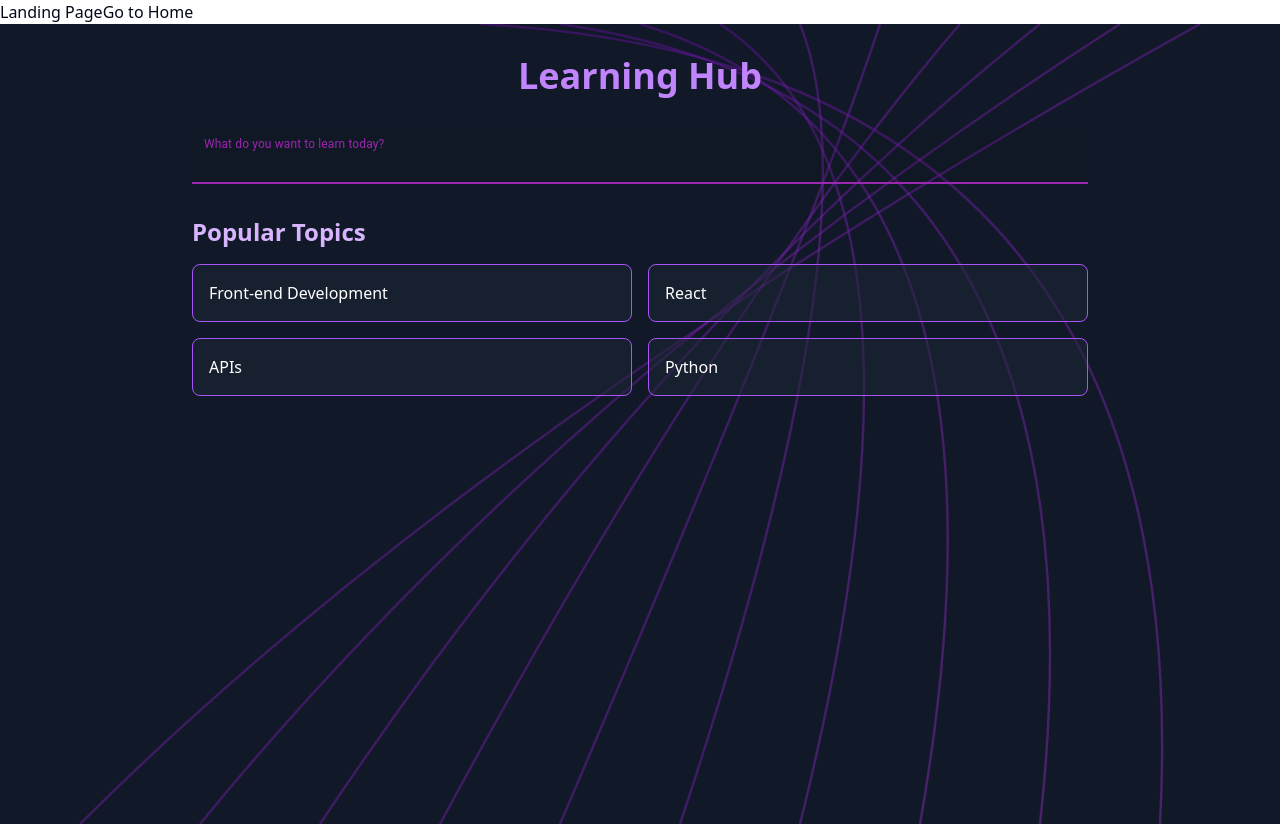
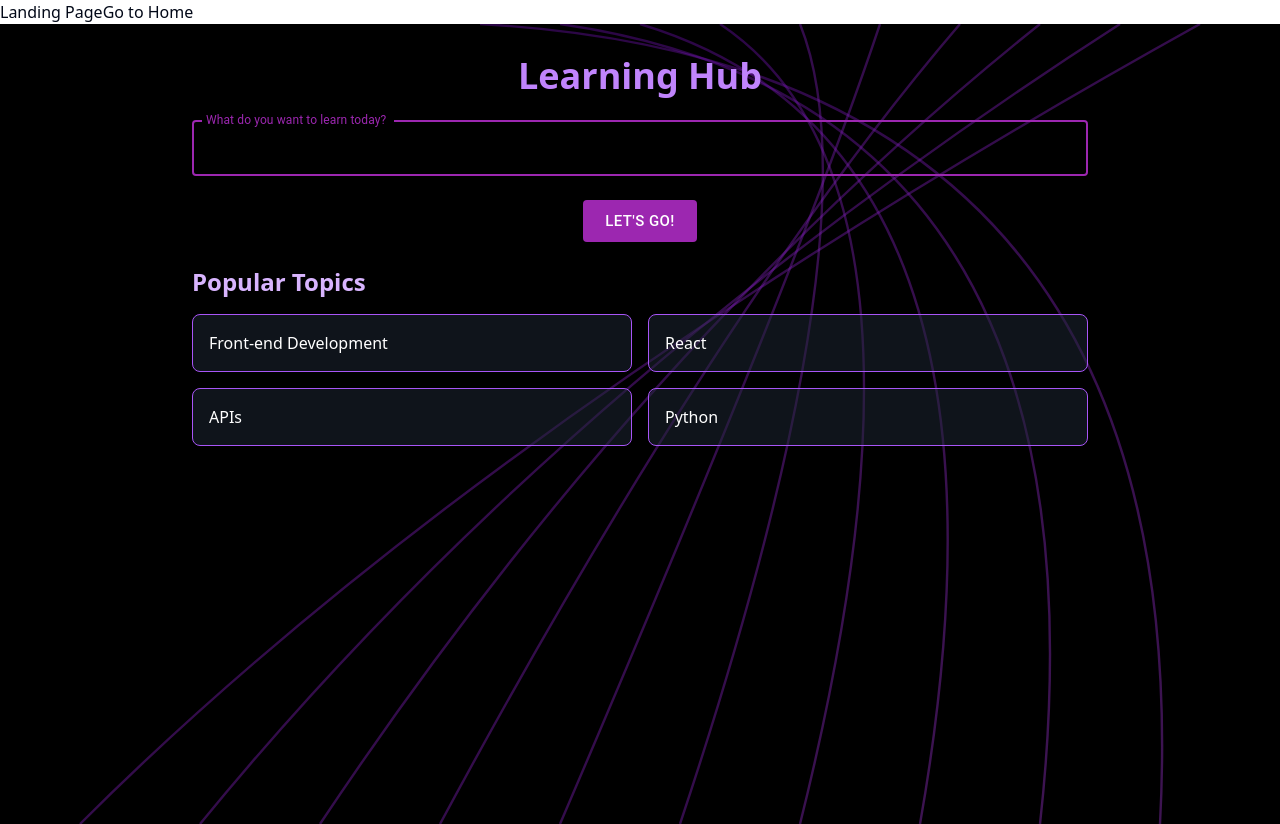
Before and after one commit to DIodide/MindBridge-front, a Next.js app: page /inputPage in a window 1280 px wide. Built offline with nearby package versions, Linux system fonts and the light colour scheme.

Commit message:
button functionality for goal

```diff
--- a/src/components/InputPage.js
+++ b/src/components/InputPage.js
@@ -1,12 +1,20 @@
+"use client"
 import { TextField } from "@mui/material";
-// import { Textarea, Button } from "./Textarea";
+import { Button } from "@mui/material";
+import { useState } from "react";
 
 
 export default function InputPage() {
   const topics = ["Front-end Development", "React", "APIs", "Python"]
+  const [goal, setGoal] = useState("")
+  const handlechange = (event) => {
+    setGoal(event.target.value)
+  }
+
+
 
   return (
-    <div className="min-h-screen bg-gray-900 text-white p-8 relative overflow-hidden">
+    <div className="min-h-screen bg-black text-white p-8 relative overflow-hidden">
       {/* Background with more vivid singular lines */}
       <div className="absolute inset-0 z-0">
         <svg
@@ -32,17 +40,17 @@ export default function InputPage() {
         </svg>
       </div>
 
-      <div className="relative z-10 max-w-4xl mx-auto space-y-8">
+      <div className="relative z-10 max-w-4xl mx-auto space-y-6">
         <h1 className="text-4xl font-bold text-center text-purple-400">Learning Hub</h1>
+          <div className="flex flex-col items-center space-y-6">
+          <TextField fullWidth label = "What do you want to learn today?" variant="outlined" color="secondary" focused sx={{input:{color: 'white'}}} value ={goal} onChange={handlechange} />
 
-          <TextField fullWidth label = "What do you want to learn today?" variant="filled" color="secondary" focused />
-
-
-
-        {/* <Button className="w-full bg-purple-600 hover:bg-purple-700 text-white">
-          Let&apos;s Go
-        </Button> */}
-
+          <Button variant = "contained" color="secondary" size="large" href="/ExperiencePage"
+            onClick={() => {
+              console.log(goal)
+            }}
+          >{"Let's Go!"}</Button>
+          </div>
         <div>
           <h2 className="text-2xl font-semibold mb-4 text-purple-300">Popular Topics</h2>
           <div className="grid grid-cols-2 gap-4">
--- a/src/components/TitleCard.js
+++ b/src/components/TitleCard.js
@@ -55,7 +55,7 @@ export default function TitleCard() {
           Connect your thoughts, expand your horizons, and bridge the gap between imagination and reality.
         </motion.p>
 
-        <Link href="/InputPage">
+        <Link href="/inputPage">
         <motion.button
           className="px-8 py-3 text-lg font-semibold text-white bg-purple-600 rounded-full shadow-lg transition-all duration-300 ease-in-out transform hover:scale-105 hover:bg-purple-700 focus:outline-none focus:ring-2 focus:ring-purple-500 focus:ring-opacity-50"
           initial={{ opacity: 0, y: 20 }}
```
